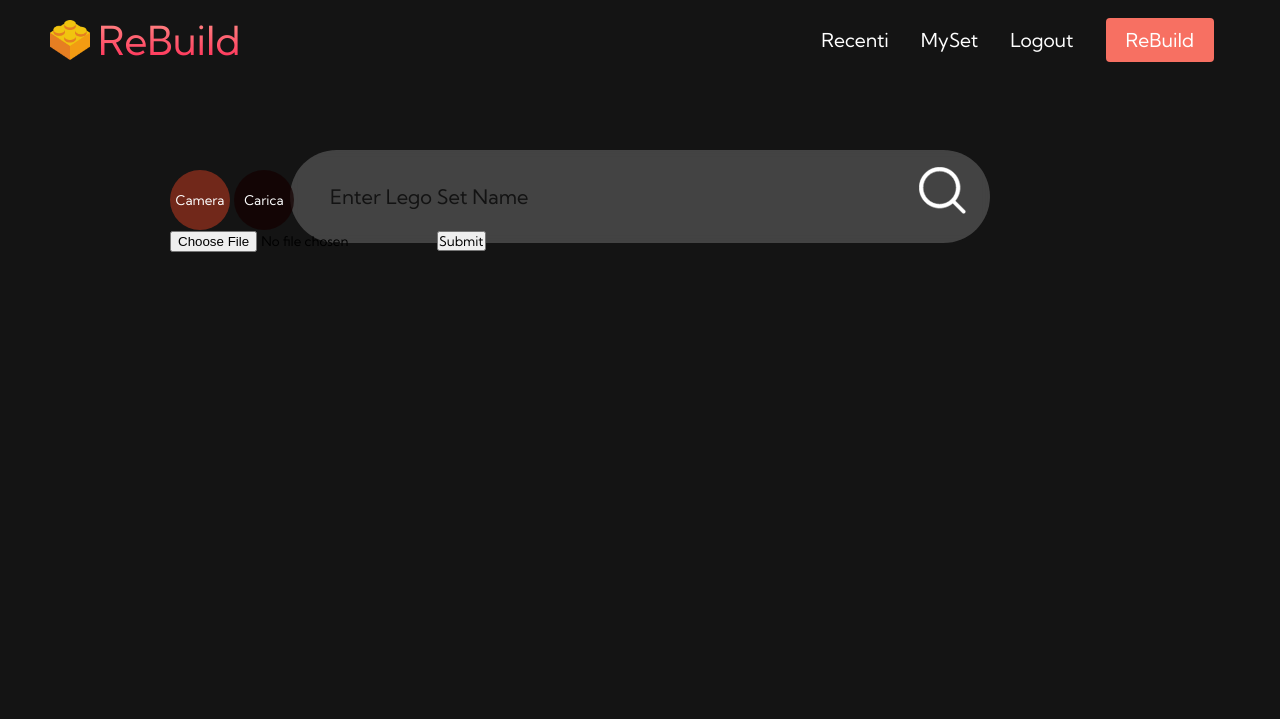
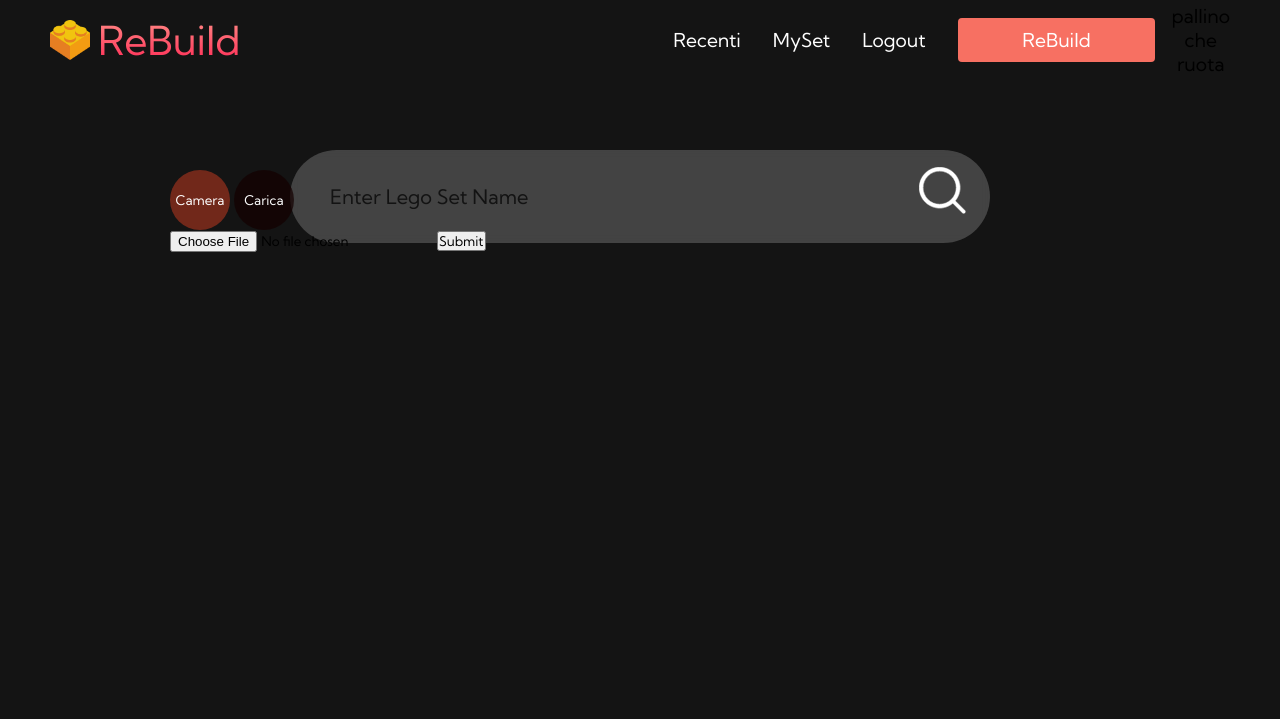
Before and after one commit to andreamaurizi/andreamaurizi.github.io, a PHP site: page /session/session.php in a window 1280 px wide. Shown: the top 719 px of the page. Run offline with PHP 8.4, Linux system fonts and the light colour scheme; the visitor is signed in with stand-in values (Sample User, id 1); some libraries are stand-ins or nearby versions.

Commit message:
pallino che ruota

```diff
--- a/session/session.php
+++ b/session/session.php
@@ -91,6 +91,9 @@ session_start();
           <li class="navbar__btn">
             <p class="button">ReBuild</p>
           </li>
+          <li>
+            pallino che ruota
+          </li>
         </ul>
       </div>
     </nav>
```
